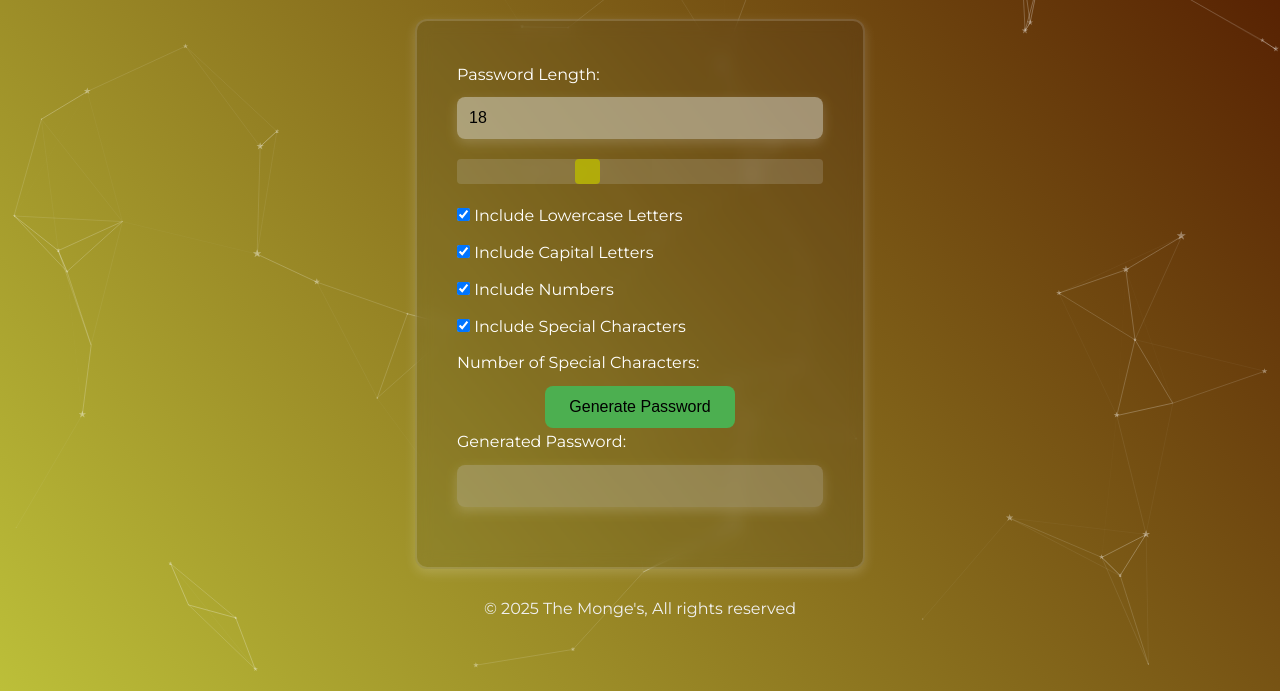
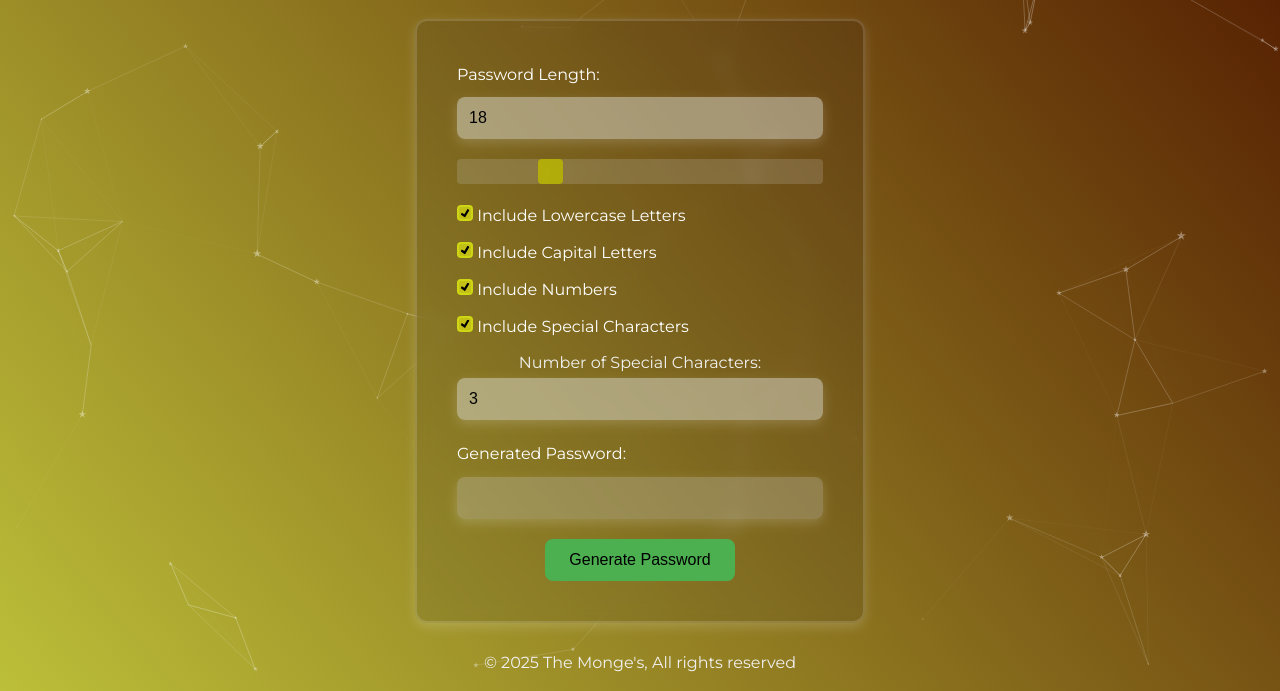
Before and after one commit to ItsMeMonge/PassGen, a plain HTML site: page index.html in a window 1280 px wide. Shown: the part 109-800 px from the top of the page. Drawn offline with nearby package versions, Linux system fonts and the light colour scheme.

Commit message:
Fix 🦋🪲🐞 and Finishing all page

```diff
--- a/css/style.css
+++ b/css/style.css
@@ -97,6 +97,52 @@ input[type="number"]:focus, input[type="text"]:focus {
     outline: none;
 }
 
+input[type="checkbox"] {
+  appearance: none;
+  position: relative;
+  width: 1rem;
+  height: 1rem;
+  background-color: #fff;
+  border: 0.125rem solid #ccc;
+  border-radius: 0.25rem;
+
+  &::before {
+    content: "";
+    position: absolute;
+    top: 50%;
+    left: 50%;
+    width: 0.55rem;
+    height: 0.55rem;
+    clip-path: polygon(14% 44%, 0 65%, 50% 100%, 100% 16%, 80% 0%, 43% 62%);
+    transform: translate(-50%, -50%) scale(0);
+    transform-origin: center;
+    transition: 0.125s transform ease-in-out;
+    box-shadow: inset 1rem 1rem #000000;
+  }
+
+  &:checked {
+    background-color: #dce013b6;
+    border-color: #d2e013c0;
+
+    &::before {
+      transform: translate(-50%, -50%) scale(1);
+    }
+  }
+
+  &:disabled {
+    opacity: 0.25;
+  }
+
+  &:focus {
+    border-color: #e0dc1381;
+
+    & + label {
+      color: #e0d2139f;
+    }
+  }
+}
+
+
 button {
     padding: 12px 24px;
     background-color: #4CAF50;
--- a/index.html
+++ b/index.html
@@ -15,7 +15,7 @@
         <label for="password-length">Password Length:</label>
         <input type="number" id="password-length" value="18" min="8" max="50">
         <div class="slidecontainer">
-            <input type="range" min="1" max="50" value="18" class="slider" id="myRange">
+            <input type="range" min="8" max="50" value="18" class="slider" id="myRange">
           </div>
 
 
@@ -36,17 +36,17 @@
                 <input type="checkbox" id="include-special" onclick="toggleSpecialCharCount()" checked>
                 Include Special Characters
             </label>
-            <label for="special-char-count">Number of Special Characters:
-                <input class="hidden" type="number" id="special-char-count" value="2" min="0">
-            </label>
+            <p id="special-char-count">Number of Special Characters:
+                <input type="number" id="special-char-count-input" value="3" min="1">
+            </p>
         </div>
-
-        <button id="generate-btn">Generate Password</button>
 
         <div class="result">
             <label for="password">Generated Password:</label>
             <input type="text" id="password" readonly>
         </div>
+
+        <button id="generate-btn">Generate Password</button>
     </div>
 
     <p>© 2025 The Monge's, All rights reserved </p>
@@ -55,7 +55,7 @@
     <script src="https://cdn.jsdelivr.net/npm/particles.js@2.0.0/particles.min.js"></script>
     <script>
       particlesJS.load('particles-js', 'assets/particles.json', function() {
-        console.log('callback - particles.js config loaded');
+        console.log('CallBack - Particles.Js Config is loaded!');
       });
     </script>
 </body>
--- a/js/script.js
+++ b/js/script.js
@@ -6,7 +6,7 @@ const includeLowercase = document.getElementById('include-lowercase');
 const includeUppercase = document.getElementById('include-uppercase');
 const includeNumbers = document.getElementById('include-numbers');
 const includeSpecial = document.getElementById('include-special');
-const specialCharCountInput = document.getElementById('special-char-count');
+const specialCharCountInput = document.getElementById('special-char-count-input');
 
 function generatePassword() {
     const length = parseInt(passwordLengthInput.value);
@@ -30,9 +30,6 @@ function generatePassword() {
         allChars += numberChars;
     }
 
-    if (includeSpecial.checked) {
-        allChars += specialChars;
-    }
 
     if (allChars.length === 0) {
         passwordInput.value = 'Selecione ao menos uma opção!';
@@ -44,6 +41,7 @@ function generatePassword() {
         for (let i = 0; i < specialCharCount; i++) {
             const randomIndex = Math.floor(Math.random() * specialChars.length);
             specialCharPart += specialChars[randomIndex];
+            console.log(specialCharPart)
         }
     }
 
@@ -80,15 +78,13 @@ numberInput.oninput = function() {
 }
 
 // Hidden
-const specialCharCount = document.getElementById("special-char-count-div");
+const specialCharCount = document.getElementById("special-char-count");
 function toggleSpecialCharCount(){
     includeSpecial.addEventListener("change", function() {
         if (includeSpecial.checked) {
-            console.log("NOT HIDDEN")
-            includeSpecial.classList.remove("hidden");
+            specialCharCount.classList.remove("hidden");
         } else {
-            console.log("not check")
-            includeSpecial.classList.add("hidden");
+            specialCharCount.classList.add("hidden");
         }
     });
 }
```
